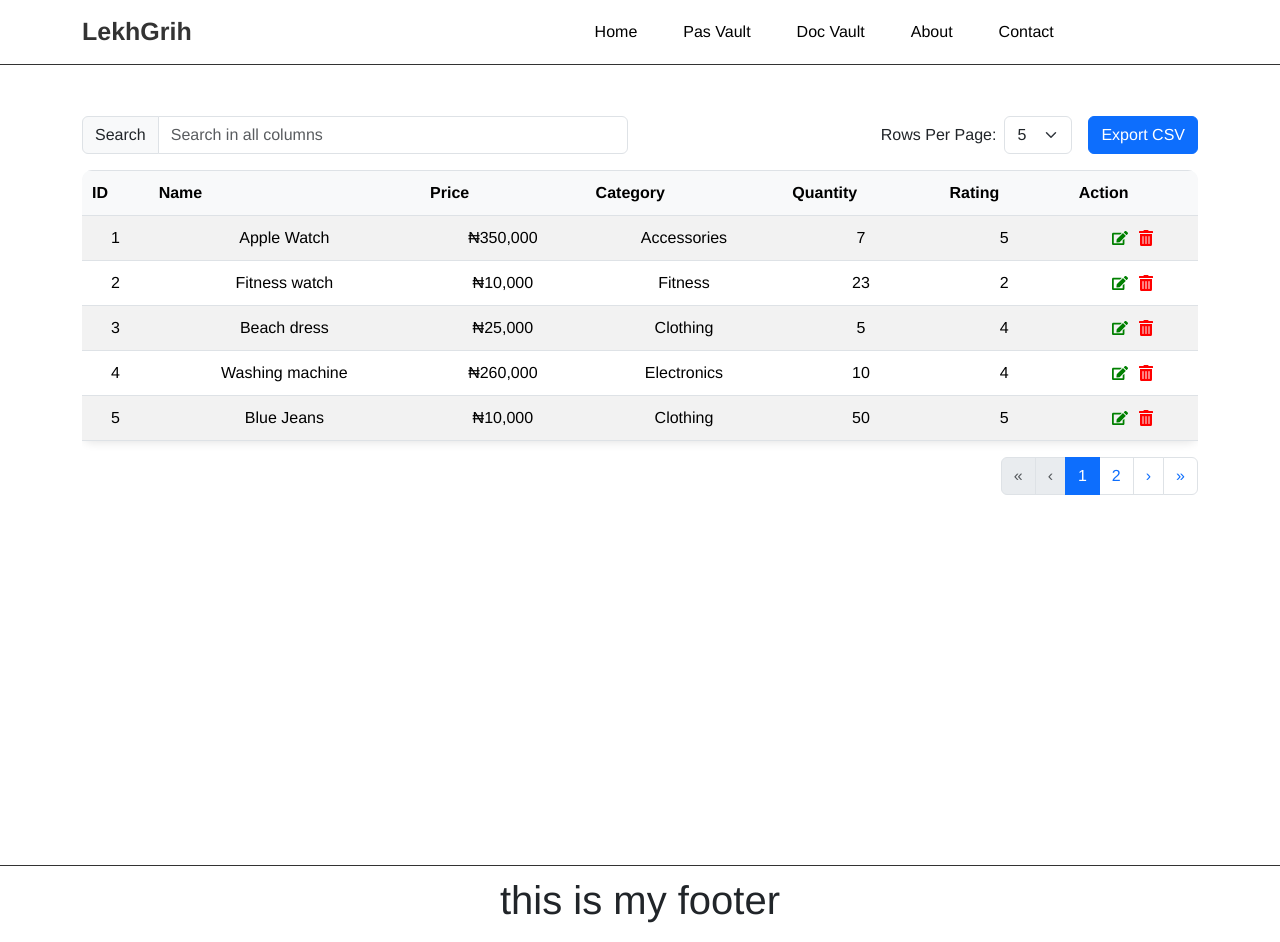
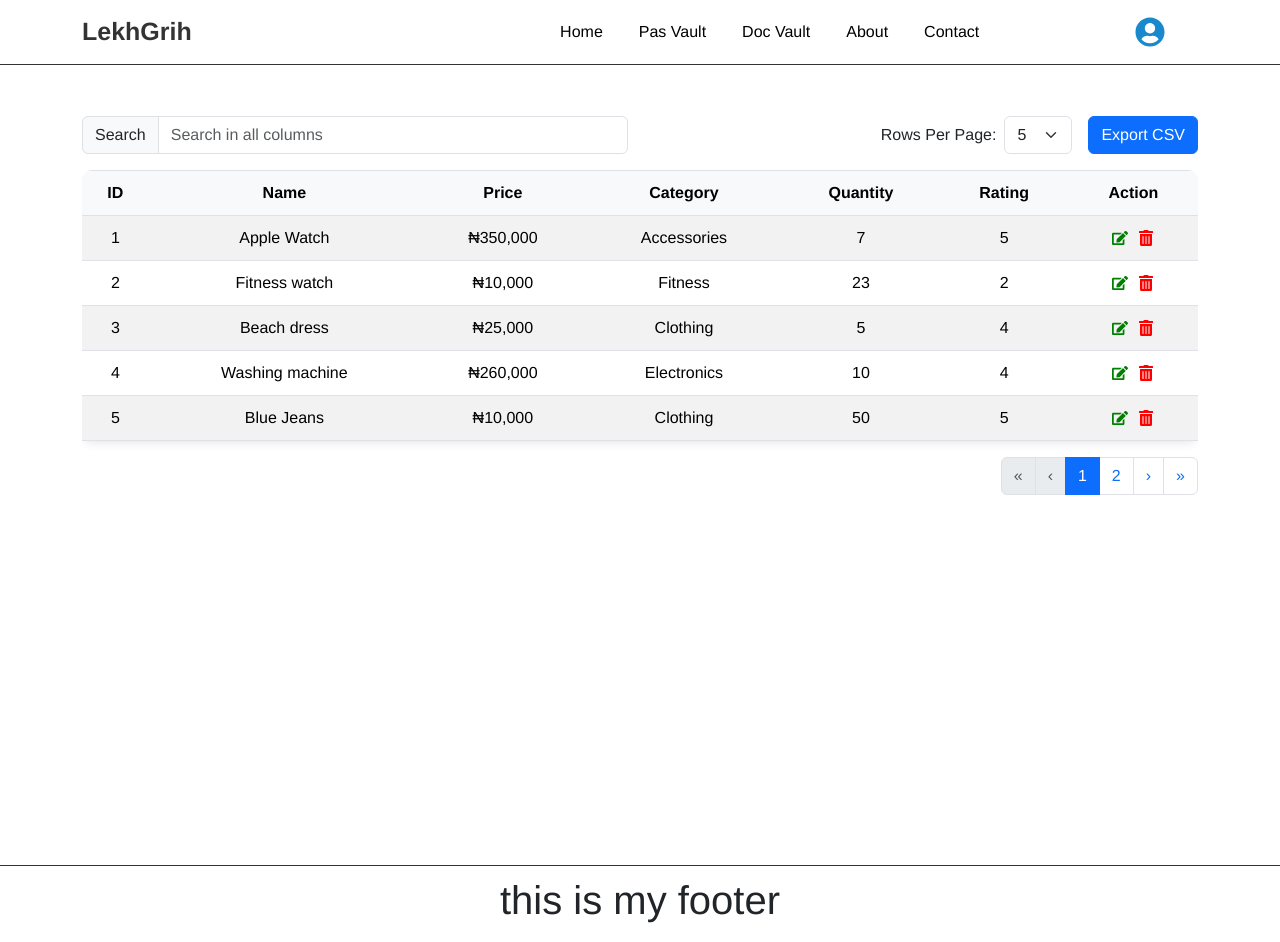
Before and after one commit to rakeshyadav78/lekh-grih, a React (Vite) app: page / in a window 1280 px wide. Built offline with nearby package versions, Linux system fonts and the light colour scheme.

Commit message:
added user profile

```diff
--- a/src/components/App.jsx
+++ b/src/components/App.jsx
@@ -1,14 +1,19 @@
 
-import { Button, Container, Navbar } from 'react-bootstrap'
 import 'bootstrap/dist/css/bootstrap.min.css';
 
 import React from 'react';
-import { Link, Route, Routes } from 'react-router-dom';
 import TopNavBar from './TopNavBar';
 import Footer from './Footer';
 import Content from './Content';
 
 class App extends React.Component {
+  constructor(props) {
+    super(props)
+
+    this.state = {
+       isLoggedIn:false
+    }
+  }
 
   pageWrapperStyle = {
     display: 'flex',
--- a/src/components/TopNavBar.jsx
+++ b/src/components/TopNavBar.jsx
@@ -1,7 +1,8 @@
 import React from "react";
-import { Container, Navbar } from "react-bootstrap";
+import { Container, Dropdown, Nav, Navbar } from "react-bootstrap";
 import { NavLink } from "react-router-dom";
 import '../css/TopNavBar.css';  // Import your custom CSS file
+import { FaUserCircle } from "react-icons/fa";
 
 class TopNavBar extends React.Component {
     render() {
@@ -12,7 +13,7 @@ class TopNavBar extends React.Component {
                         <Navbar.Brand className="nav-brand">LekhGrih</Navbar.Brand>
                         <Navbar.Toggle aria-controls="basic-navbar-nav" />
                         <Navbar.Collapse id="basic-navbar-nav">
-                            <ul className="navbar-nav custom-navbar-links">
+                            <Nav className="navbar-nav custom-navbar-links">
                                 <li className="nav-item">
                                     <NavLink className="nav-link" to="/">
                                         Home
@@ -38,7 +39,26 @@ class TopNavBar extends React.Component {
                                         Contact
                                     </NavLink>
                                 </li>
-                            </ul>
+
+                            </Nav>
+
+                            <Nav className="ml-auto">
+                                <li className="nav-item">
+                                    <Dropdown align="end">
+                                        <Dropdown.Toggle
+                                            variant="link"
+                                            id="dropdown-custom-components"
+                                            className="profile-link">
+                                            <FaUserCircle size={30} /> {/* Profile Icon */}
+                                        </Dropdown.Toggle>
+
+                                        <Dropdown.Menu>
+                                            <Dropdown.Item as={NavLink} to="/account">Account</Dropdown.Item>
+                                            <Dropdown.Item as={NavLink} to="/logout">Logout</Dropdown.Item>
+                                        </Dropdown.Menu>
+                                    </Dropdown>
+                                </li>
+                            </Nav>
                         </Navbar.Collapse>
                     </Container>
                 </Navbar>
--- a/src/css/TableComponent.css
+++ b/src/css/TableComponent.css
@@ -12,7 +12,7 @@
   .table-rounded thead th {
     background-color: #f8f9fa; /* Add a background color to the header */
     padding: 10px;
-    text-align: left;
+    text-align: center;
   }
 
   .table-rounded tbody tr {
--- a/src/css/TopNavBar.css
+++ b/src/css/TopNavBar.css
@@ -53,10 +53,10 @@
     /* Remove default margin */
 }
 
-.custom-navbar-links .nav-item {
+/* .custom-navbar-links .nav-item {
     padding: 0 15px;
-    /* Space out the links */
-}
+
+} */
 
 .nav-link {
     color: #000;
@@ -64,3 +64,30 @@
     text-decoration: none;
     /* Remove underline */
 }
+
+
+
+
+.profile-link::after {
+    display: none !important;  /* Hides the dropdown arrow */
+}
+
+.profile-link {
+    color: rgb(25, 136, 204);  /* Icon color */
+    font-size: 22px;  /* Icon size */
+    display: flex;
+    align-items: center;
+}
+
+.profile-link:hover {
+    color: rgb(25, 136, 204);  /* Icon color */
+}
+
+.navbar-nav .nav-item {
+    margin-right: 20px;
+}
+
+/* Optional: Style for the dropdown menu */
+.dropdown-menu {
+    min-width: 150px;
+}
```
